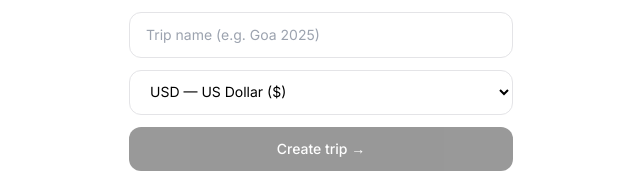
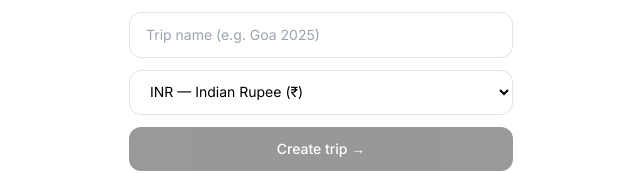
Before and after one commit to purshotham-spec/SpliceXpense, a Next.js app: page / in a window 1280 px wide. Shown: the part 424-597 px from the top of the page, without its empty margins (319-959 px from the left). Built offline with nearby package versions, Linux system fonts and the light colour scheme.

Commit message:
Set INR as default currency

```diff
--- a/app/page.tsx
+++ b/app/page.tsx
@@ -5,10 +5,10 @@ import { useRouter } from 'next/navigation';
 import { setUserId, setUserName } from '@/lib/user';
 
 const CURRENCIES = [
+  { code: 'INR', label: 'INR — Indian Rupee (₹)' },
   { code: 'USD', label: 'USD — US Dollar ($)' },
   { code: 'EUR', label: 'EUR — Euro (€)' },
   { code: 'GBP', label: 'GBP — British Pound (£)' },
-  { code: 'INR', label: 'INR — Indian Rupee (₹)' },
   { code: 'AED', label: 'AED — UAE Dirham' },
   { code: 'SGD', label: 'SGD — Singapore Dollar' },
   { code: 'JPY', label: 'JPY — Japanese Yen (¥)' },
@@ -23,7 +23,7 @@ export default function HomePage() {
 
   const [ownerName, setOwnerName] = useState('');
   const [tripName, setTripName] = useState('');
-  const [currency, setCurrency] = useState('USD');
+  const [currency, setCurrency] = useState('INR');
   const [creating, setCreating] = useState(false);
 
   const [inviteCode, setInviteCode] = useState('');
```
